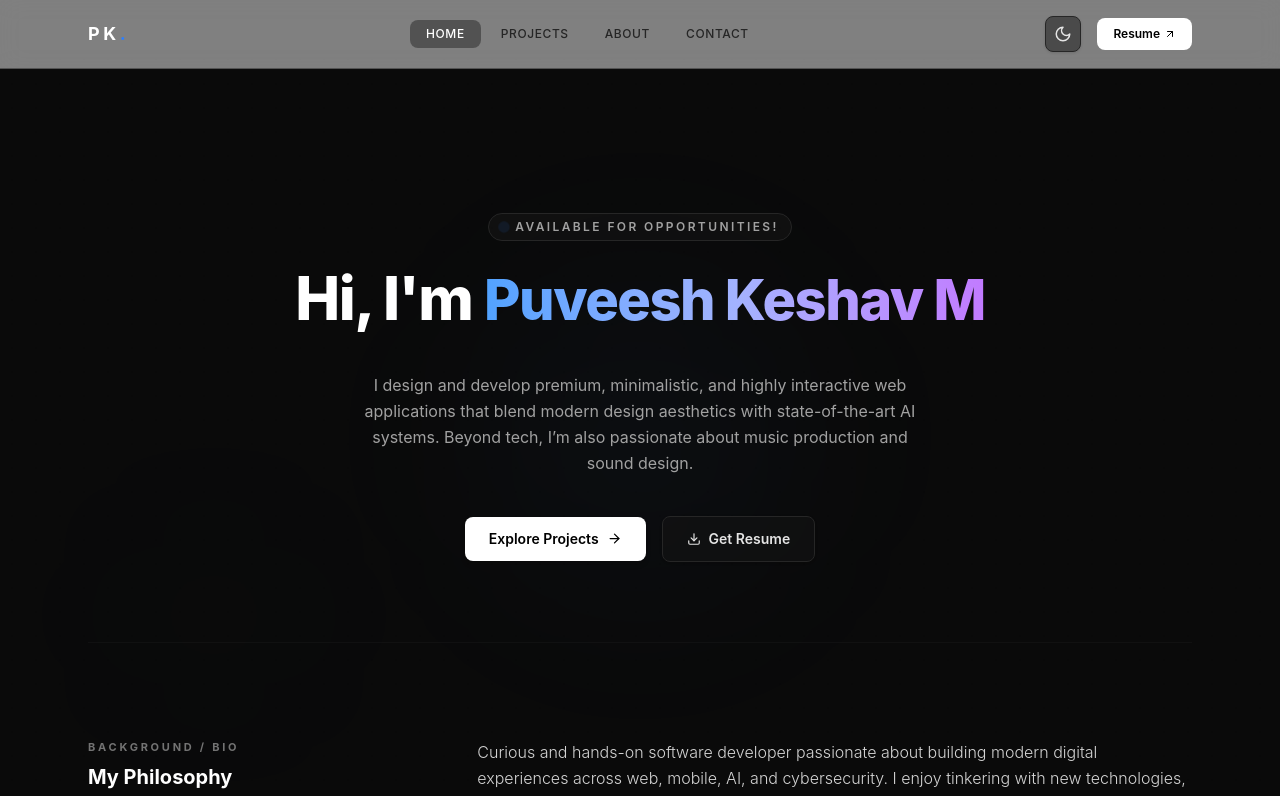
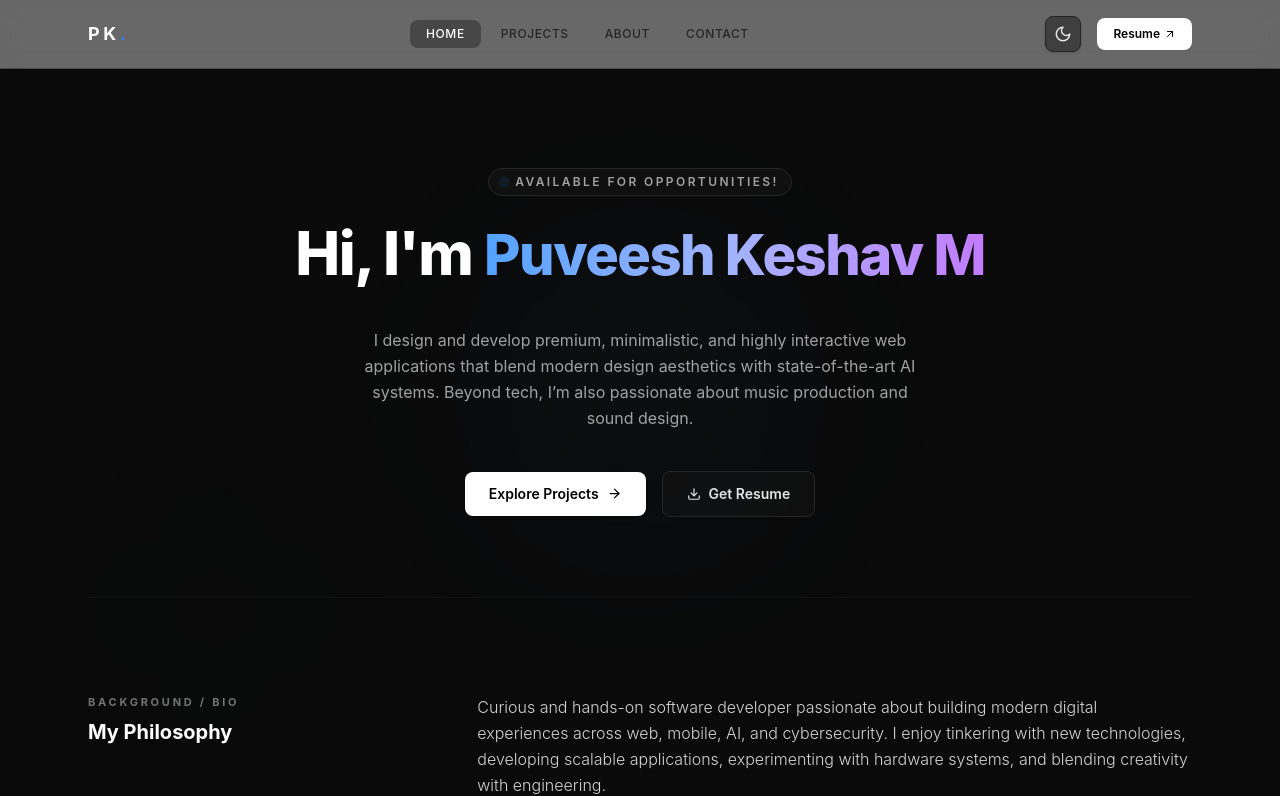
Before and after one commit to Puveesh/portfolio, a React (Vite) app: page / in a window 1280 px wide. Shown: the top 796 px of the page. Built offline with nearby package versions, Linux system fonts and the light colour scheme.

Commit message:
Added portfolio project

```diff
--- a/src/components/Navbar.jsx
+++ b/src/components/Navbar.jsx
@@ -22,7 +22,7 @@ export default function Navbar() {
       initial={{ y: -20, opacity: 0 }}
       animate={{ y: 0, opacity: 1 }}
       transition={{ duration: 0.5, ease: "easeOut" }}
-      className="sticky top-0 z-40 w-full glassmorphism bg-neutral-100/50 dark:glass-dark border-b border-neutral-200/50 dark:border-neutral-800/50"
+      className="fixed top-0 left-0 right-0 z-50 w-full glassmorphism bg-neutral-100/40 dark:glass-dark border-b border-neutral-200/50 dark:border-neutral-800/50"
     >
       <div className="mx-auto flex max-w-6xl h-17 items-center justify-between px-6">
         {/* Brand Logo */}
--- a/src/data/portfolioData.js
+++ b/src/data/portfolioData.js
@@ -98,7 +98,7 @@ export const portfolioData = {
       id: "mobile-app",
       title: "PulseBeat: Smart Music Player",
       description: "A modern Android music player built with Android Studio and ExoPlayer, featuring background playback, waveform-based UI interactions, favorites management, and a smooth immersive listening experience.",
-      image: "/PulseBeat.png",
+      image: "/PulseBeat.jpeg",
       tags: ["Android", "Kotlin", "ExoPlayer", "Java"],
       githubUrl: "https://github.com/puveesh",
       liveUrl: "./public/PulseBeat.apk",
--- a/src/layouts/MainLayout.jsx
+++ b/src/layouts/MainLayout.jsx
@@ -22,7 +22,7 @@ export default function MainLayout() {
       <Navbar />
 
       {/* Route Outlet */}
-      <main className="relative z-10 flex-grow flex flex-col w-full max-w-6xl mx-auto px-6 py-8 md:py-16">
+      <main className="relative z-10 flex-grow flex flex-col w-full max-w-6xl mx-auto px-6 pt-24 md:pt-22 py-8 md:py-16">
         <Outlet />
       </main>
 
```
Also changed, not shown: public/PulseBeat.jpeg (added), public/myphoto2.jpg (added).
